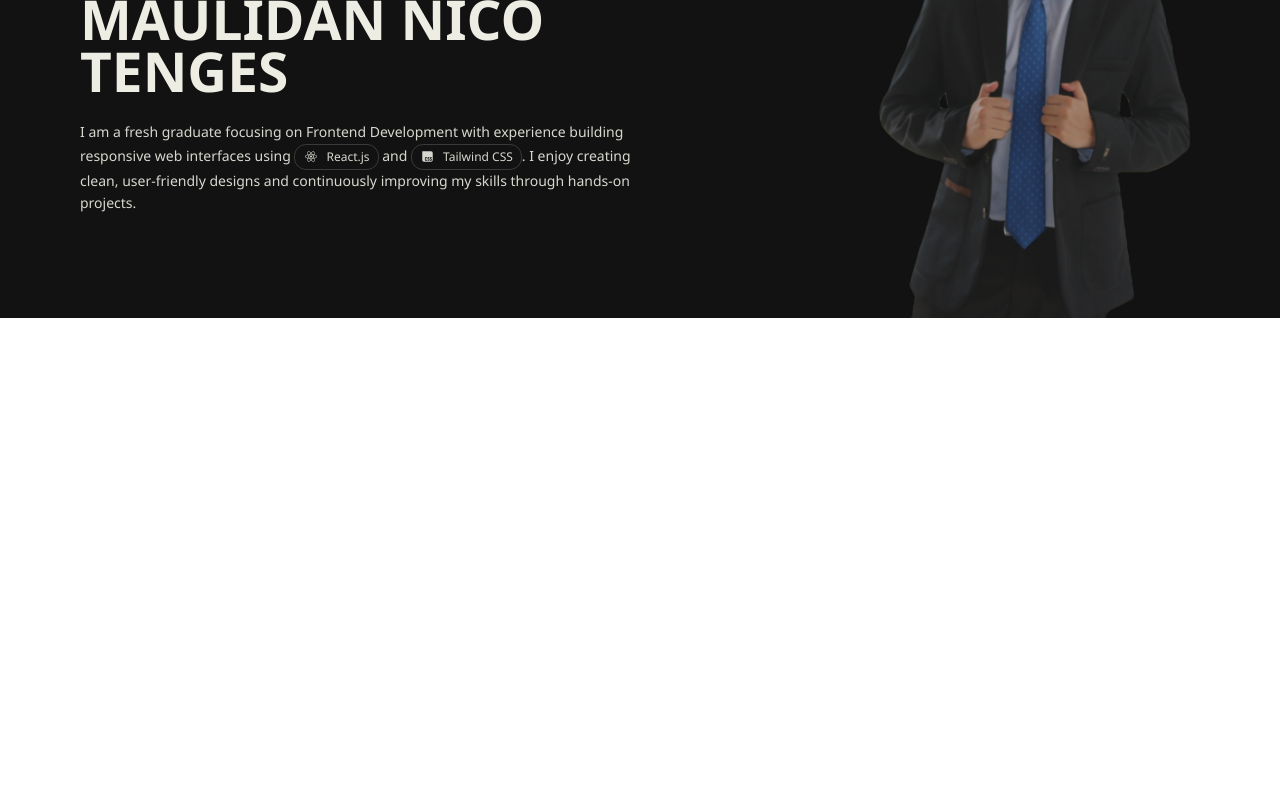
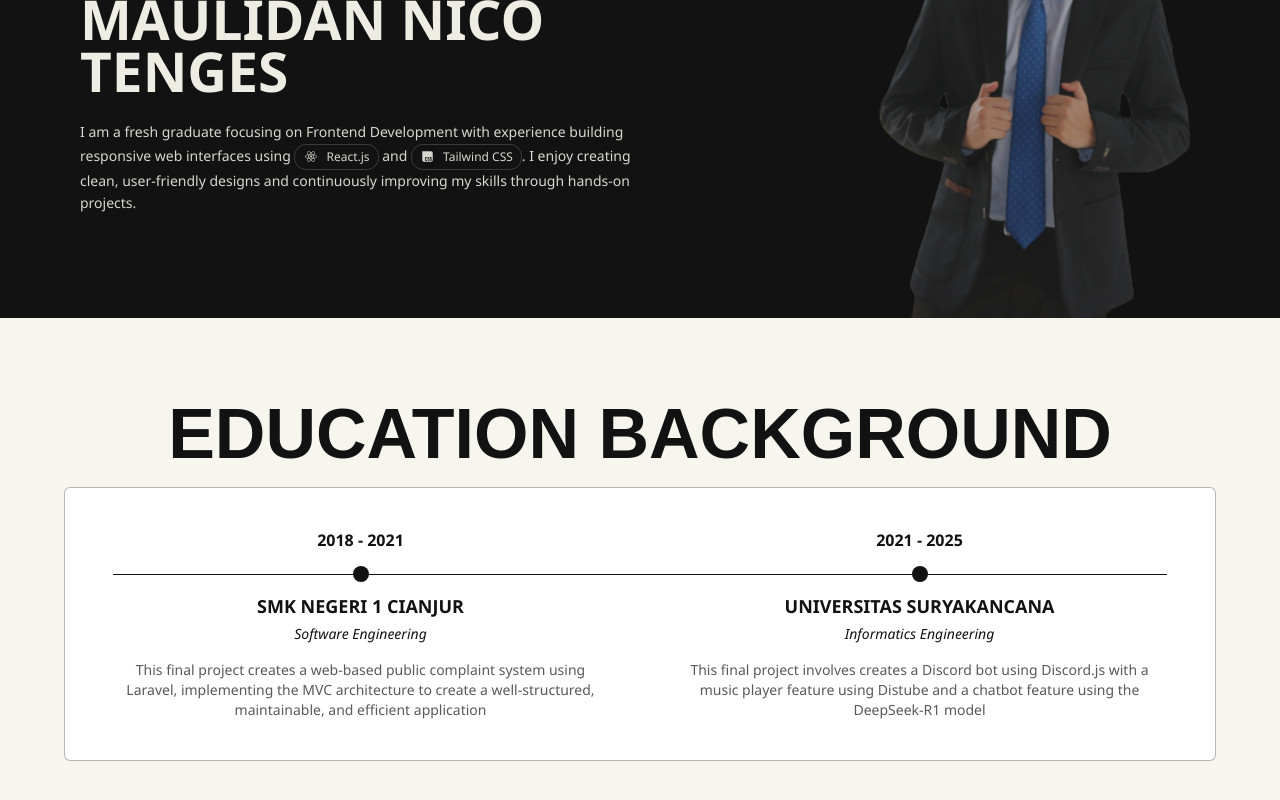
Before and after one commit to seeyouridan/porto-project, a React (Vite) app: page / in a window 1280 px wide. Shown: the part 766-1566 px from the top of the page. Before the commit the page ends 1084 px from the top, so only its background shows below. Built offline with nearby package versions, Linux system fonts and the light colour scheme.

Commit message:
Section riwayat pendidikan

```diff
--- a/src/App.jsx
+++ b/src/App.jsx
@@ -5,7 +5,7 @@ import Span from "./components/SpanHighlight";
 import Icon from "./components/IconLink";
 
 const navItems = [
-	{ href: "#", label: "Home" },
+	{ href: "/", label: "Home" },
 	{ href: "#", label: "Project" },
 	{ href: "#", label: "Contact" },
 ];
@@ -48,12 +48,10 @@ function App() {
 						</div>
 
 						<div className="absolute translate-y-44">
-							<h1 className="text-[150px] font-tall">
-								INTRODUCTION
-							</h1>
+							<h1 className="text-[150px] font-tall">INTRODUCTION</h1>
 						</div>
 
-						<div className="max-w-md text-center text-sm pt-20 opacity-90">
+						<div className="max-w-md text-center text-md pt-18 opacity-90">
 							<p>
 								A Frontend Developer focused on building clean UI, responsive,
 								and user-friendly web interfaces
@@ -94,7 +92,50 @@ function App() {
 				</div>
 			</header>
 
-			<section></section>
+			<section>
+				<div className="controller px-8 py-16 w-full bg-[#f6f6ee] text-[#121212]">
+					<div className="heading font-custom text-center text-[70px]">
+						<h1>EDUCATION BACKGROUND</h1>
+					</div>
+					<div className="relative max-w-6xl m-auto border border-[#121212]/30 rounded-md p-8 bg-white text-center px-12 py-10">
+						<div className="absolute top-21.5 left-12 right-12 h-px bg-[#121212]"></div>
+
+						<div className="grid grid-cols-2 gap-16 text-center">
+							<div className="relative">
+								<p className="font-semibold">2018 - 2021</p>
+
+								<div className="absolute left-1/2 -translate-x-1/2 top-9.5 w-4 h-4 rounded-full bg-[#121212]"></div>
+
+								<h3 className="font-bold text-lg mt-10">
+									SMK NEGERI 1 CIANJUR
+								</h3>
+								<p className="italic text-sm mt-1">Software Engineering</p>
+								<p className="text-sm mt-4 text-[#121212]/70">
+									This final project creates a web-based public complaint system
+									using Laravel, implementing the MVC architecture to create a
+									well-structured, maintainable, and efficient application
+								</p>
+							</div>
+
+							<div className="relative">
+								<p className="font-semibold">2021 - 2025</p>
+
+								<div className="absolute left-1/2 -translate-x-1/2 top-9.5 w-4 h-4 rounded-full bg-[#121212]"></div>
+
+								<h3 className="font-bold text-lg mt-10">
+									UNIVERSITAS SURYAKANCANA
+								</h3>
+								<p className="italic text-sm mt-1">Informatics Engineering</p>
+								<p className="text-sm mt-4 text-[#121212]/70">
+									This final project involves creates a Discord bot using
+									Discord.js with a music player feature using Distube and a
+									chatbot feature using the DeepSeek-R1 model
+								</p>
+							</div>
+						</div>
+					</div>
+				</div>
+			</section>
 
 			<footer></footer>
 		</>
```
